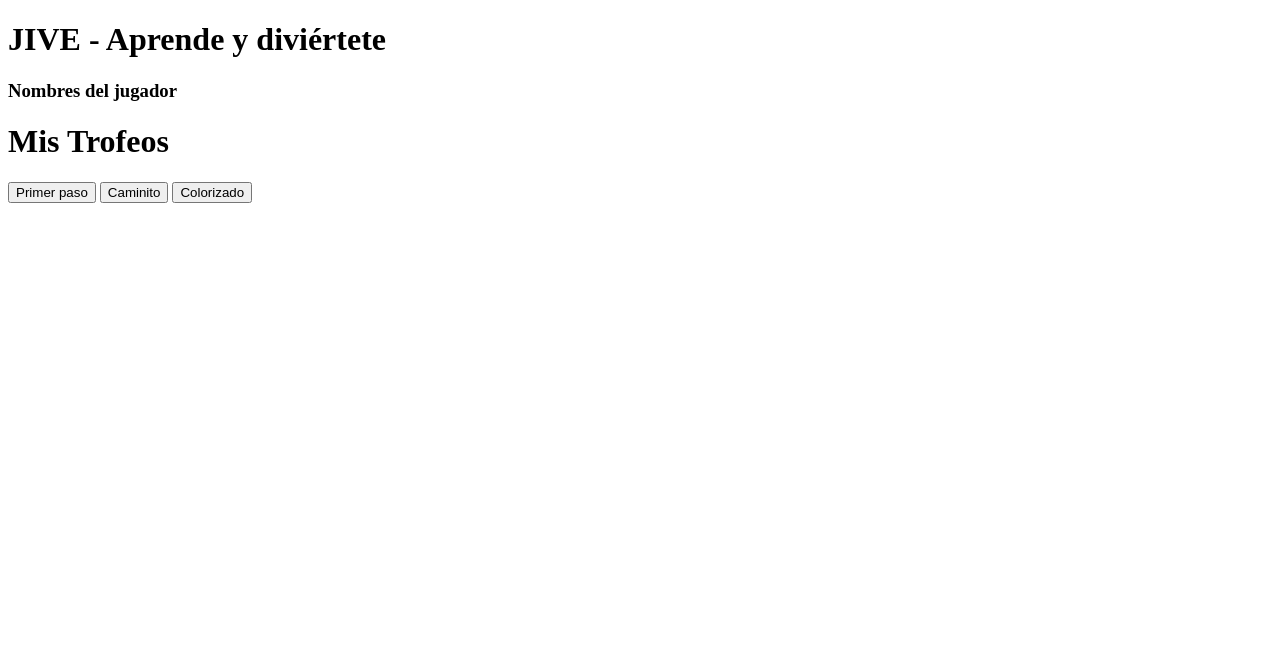
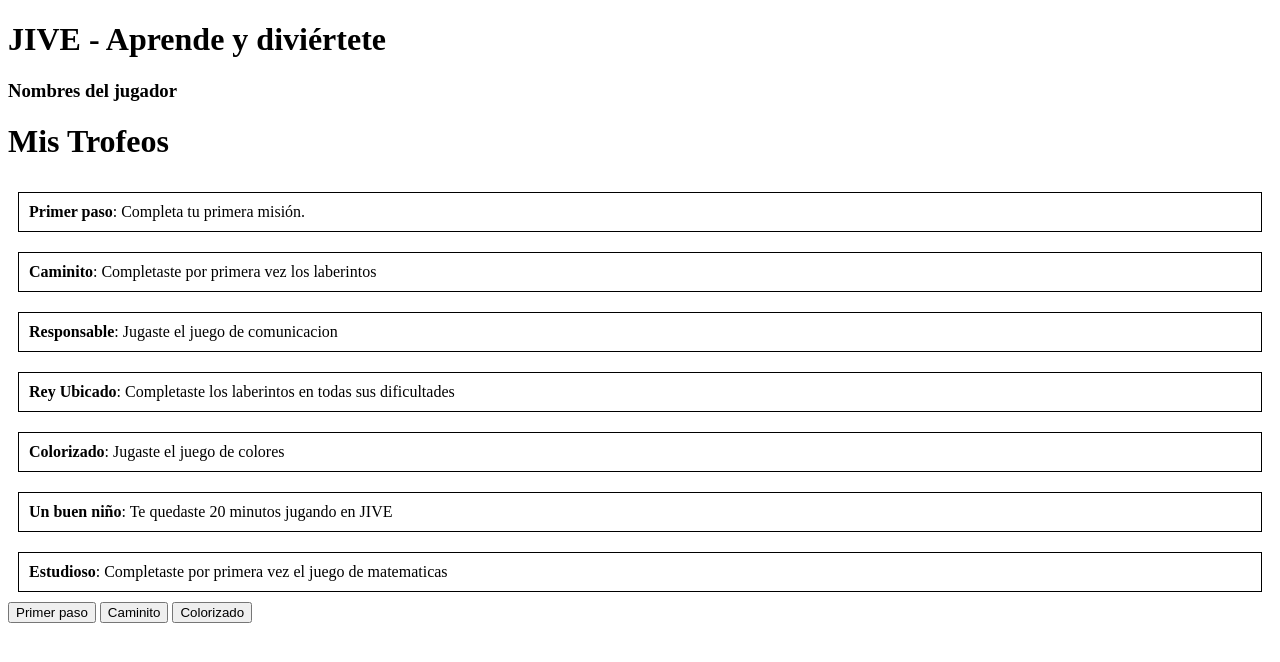
Before and after one commit to NinoNkn/NinoNkn.github.io, a plain HTML site: page PantallaTro.html in a window 1280 px wide. Drawn offline with Linux system fonts and the light colour scheme.

Commit message:
Update PantallaTro.html

```diff
--- a/PantallaTro.html
+++ b/PantallaTro.html
@@ -34,6 +34,6 @@
     <button onclick="capturarEnemigos()">Caminito</button>
     <button onclick="completarJuegoSinMorir()">Colorizado</button>
 
-    <script src="Back.js"></script>
+    <script src="./js/Back.js"></script>
 </body>
 </html>
```
